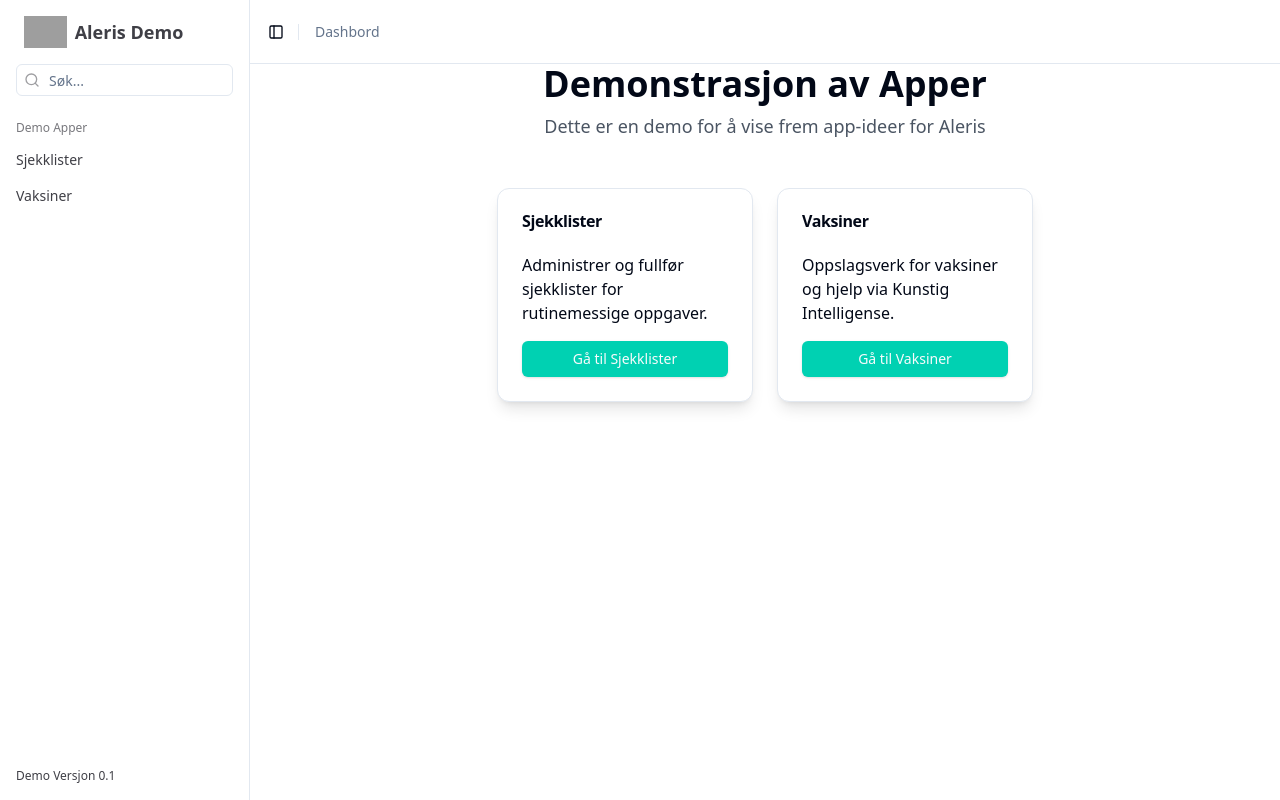
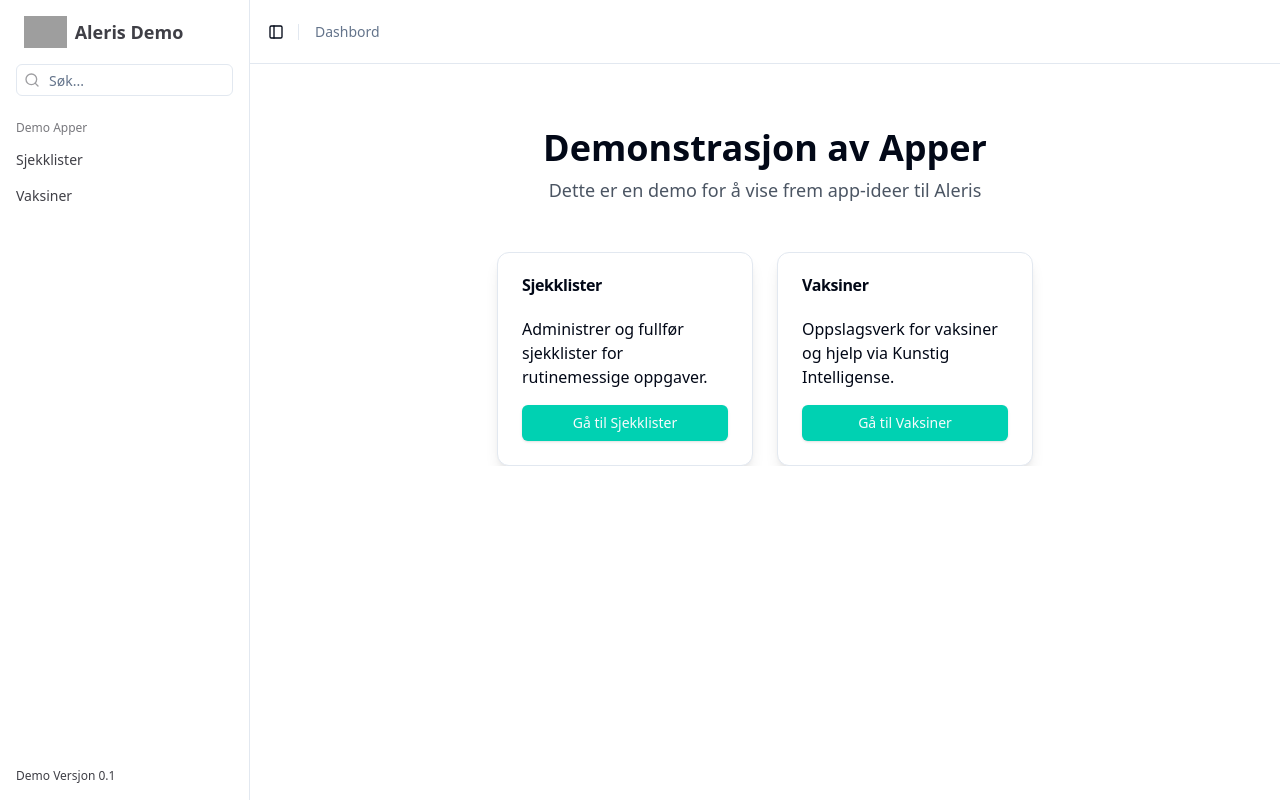
Before and after one commit to AndromedaX684/aleris-demo, a React (Vite) app: page /hjem in a window 1280 px wide. Built offline with nearby package versions, Linux system fonts and the light colour scheme; grey boxes are pictures that could not be loaded.

Commit message:
more margin on the home page

```diff
--- a/src/pages/HomePage.tsx
+++ b/src/pages/HomePage.tsx
@@ -2,11 +2,11 @@
 
 export default function HomePage() {
 	return (
-		<div className="flex flex-col my-16">
+		<div className="flex flex-col my-32 overflow-auto">
 			<div className="text-center mb-12">
 				<h1 className="text-4xl font-bold mb-2">Demonstrasjon av Apper</h1>
 				<p className="text-lg text-gray-600">
-					Dette er en demo for å vise frem app-ideer for Aleris
+					Dette er en demo for å vise frem app-ideer til Aleris
 				</p>
 			</div>
 			<NavCards />
```
